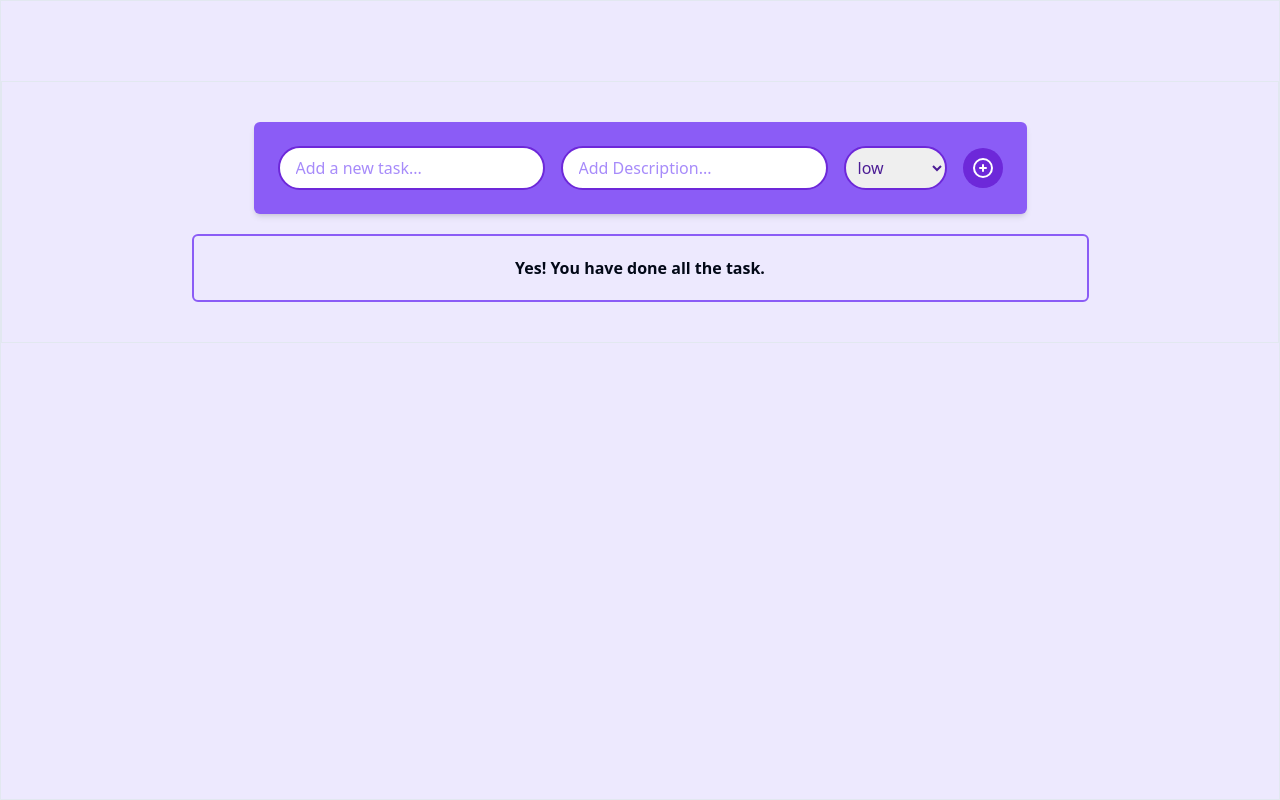
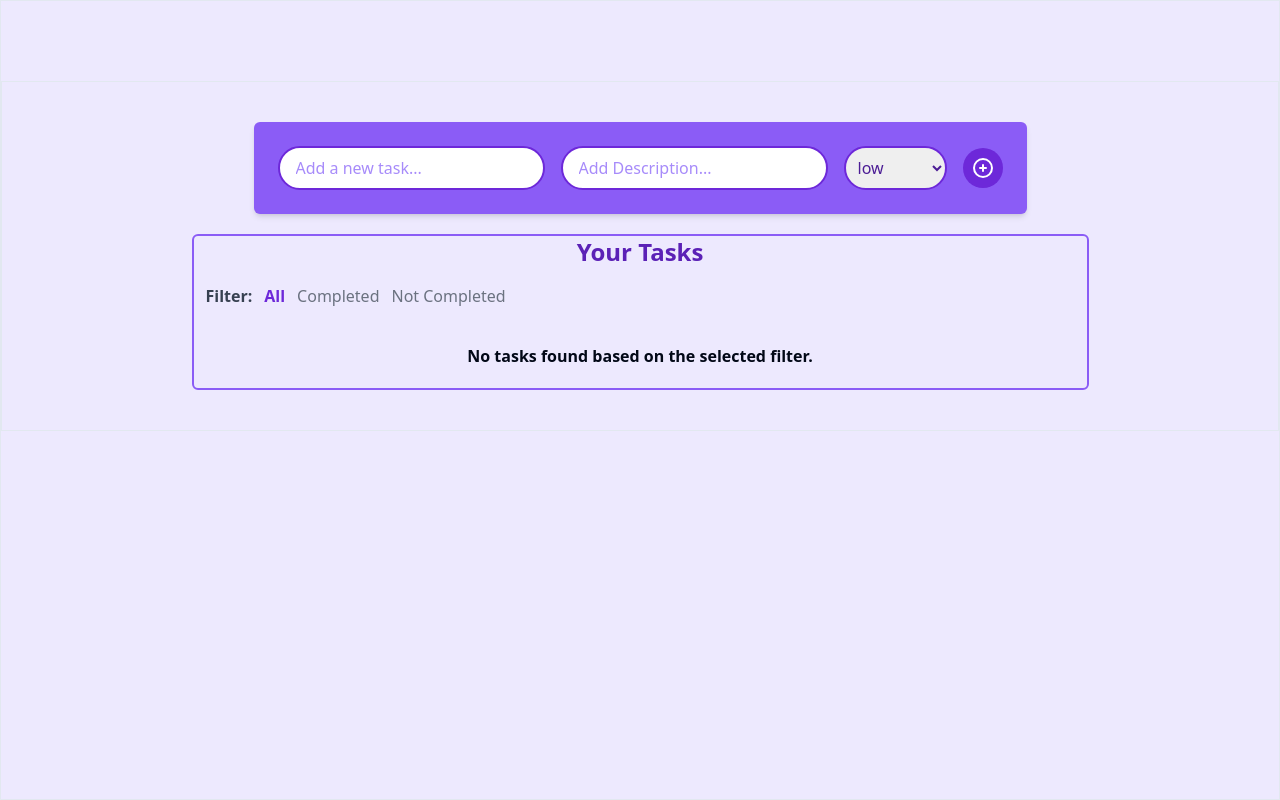
Before and after one commit to alaminhossa1n/todoAppQtec, a React (Vite) app: page / in a window 1280 px wide. Built offline with nearby package versions, Linux system fonts and the light colour scheme.

Commit message:
filter tasks

```diff
--- a/src/pages/Home.tsx
+++ b/src/pages/Home.tsx
@@ -1,19 +1,63 @@
+import { useState } from "react";
 import AddTodoForm from "../components/AddTodoForm";
 import TaskCard from "../components/TaskCard";
 import { useAppSelector } from "../redux/hooks";
 
 const Home = () => {
   const todos = useAppSelector((state) => state.todos.todos);
+  const [filter, setFilter] = useState("all");
+
+  const filteredTodos = todos.filter((task) => {
+    if (filter === "completed") {
+      return task.isCompleted;
+    } else if (filter === "notCompleted") {
+      return !task.isCompleted;
+    } else {
+      return true;
+    }
+  });
 
   return (
     <div className="border mt-20 p-10">
       <AddTodoForm />
       <div className="w-3/4 mt-5 mx-auto px-3 border-2 border-violet-500 rounded-md">
-        {todos.length ? (
-          <TaskCard />
+        <h2 className="text-2xl text-center font-bold mb-4 text-violet-800">Your Tasks</h2>
+        <div className="flex items-center space-x-3 mb-4">
+          <span className="text-gray-700 font-bold">Filter:</span>
+          <button
+            onClick={() => setFilter("all")}
+            className={`${
+              filter === "all" ? "text-violet-700 font-bold" : "text-gray-500"
+            } hover:text-violet-700 focus:outline-none`}
+          >
+            All
+          </button>
+          <button
+            onClick={() => setFilter("completed")}
+            className={`${
+              filter === "completed"
+                ? "text-green-600 font-bold"
+                : "text-gray-500"
+            } hover:text-green-600 focus:outline-none`}
+          >
+            Completed
+          </button>
+          <button
+            onClick={() => setFilter("notCompleted")}
+            className={`${
+              filter === "notCompleted"
+                ? "text-red-600 font-bold"
+                : "text-gray-500"
+            } hover:text-red-600 focus:outline-none`}
+          >
+            Not Completed
+          </button>
+        </div>
+        {filteredTodos.length ? (
+          <TaskCard tasks={filteredTodos} />
         ) : (
           <div className="p-5 text-center font-bold">
-            <p>Yes! You have done all the task.</p>
+            <p>No tasks found based on the selected filter.</p>
           </div>
         )}
       </div>
```
